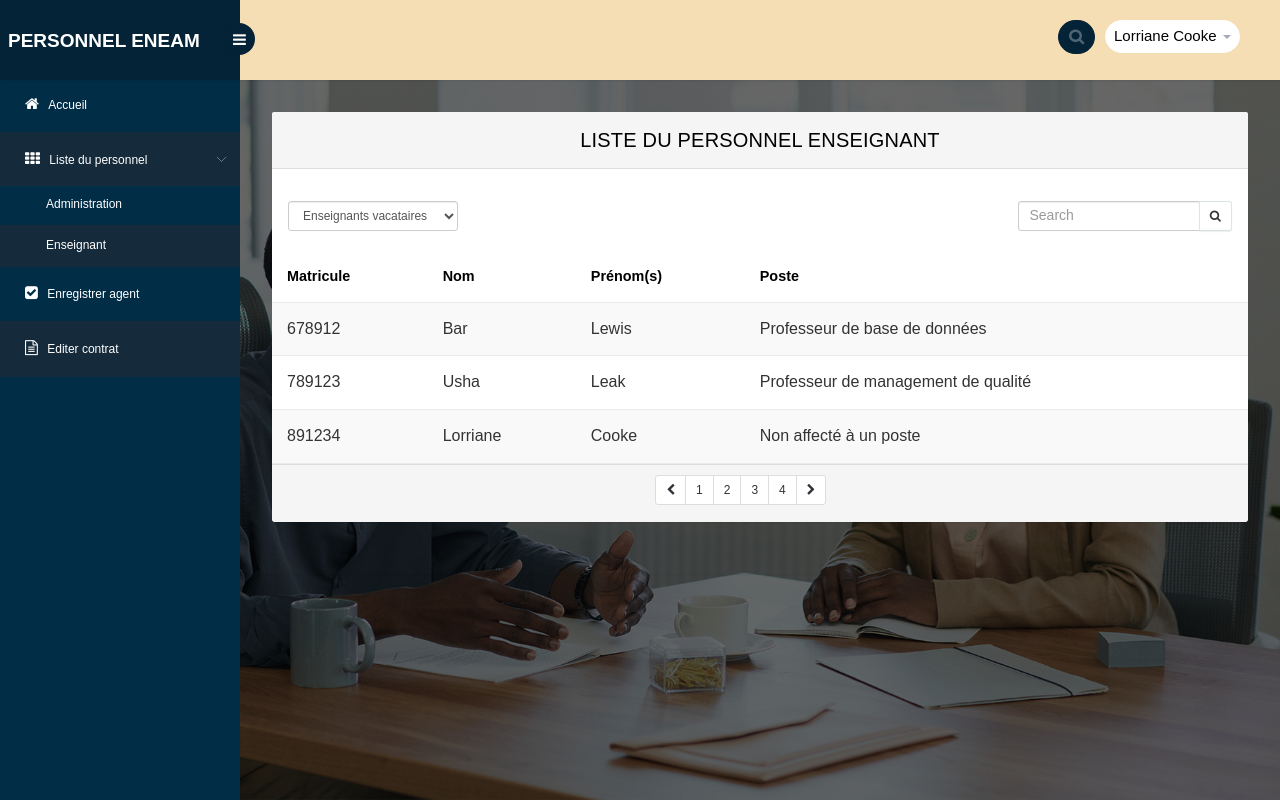
After one commit to EmmanuelNoel/pgpeneam, a PHP site: page /vacataire.php in a window 1280 px wide. The commit adds this page. Run offline with PHP 8.4, Linux system fonts and the light colour scheme; some libraries are stand-ins or nearby versions; some web fonts are replaced.

Commit message:
bref c'est fini pour aujourd'hui profitez de votre dimanche rdv demain

```diff
--- a/css/style.css
+++ b/css/style.css
@@ -26,7 +26,7 @@ ul, ol {margin: 0;}
 p {margin: 0;}
 
 .body{
-	font-family: 'PoppinsMedium', sans-serif;
+	font-family: 'PoppinsRegular', sans-serif;
     font-size: 100%;
     background: linear-gradient(to top,rgba(0, 0, 0, 0.6)50%,rgba(0, 0, 0, 0.6)50%), url(../images/bgphoto.png);
     background-size: cover;
@@ -34,7 +34,7 @@ p {margin: 0;}
 }
 
 html, body{
-    font-family: 'PoppinsMedium', sans-serif;
+    font-family: 'PoppinsRegular', sans-serif;
     font-size: 16px;
 }
 
--- /dev/null
+++ b/vacataire.php
@@ -0,0 +1,203 @@
+<!DOCTYPE html>
+<head>
+<title>Plateforme de gestion du personnel de l'ENEAM</title>
+<meta name="viewport" content="width=device-width, initial-scale=1">
+<meta http-equiv="Content-Type" content="text/html; charset=utf-8" />
+<meta name="keywords" content="Visitors Responsive web template, Bootstrap Web Templates, Flat Web Templates, Android Compatible web template,
+Smartphone Compatible web template, free webdesigns for Nokia, Samsung, LG, SonyEricsson, Motorola web design" />
+<script type="application/x-javascript"> addEventListener("load", function() { setTimeout(hideURLbar, 0); }, false); function hideURLbar(){ window.scrollTo(0,1); } </script>
+<!-- bootstrap-css -->
+<link rel="stylesheet" href="css/bootstrap.min.css" >
+<!-- //bootstrap-css -->
+<!-- Custom CSS -->
+<link href="css/style.css" rel='stylesheet' type='text/css' />
+<link href="css/style-responsive.css" rel="stylesheet"/>
+<!-- font CSS -->
+<link href='//fonts.googleapis.com/css?family=Roboto:400,100,100italic,300,300italic,400italic,500,500italic,700,700italic,900,900italic' rel='stylesheet' type='text/css'>
+<!-- font-awesome icons -->
+<link rel="stylesheet" href="css/font.css" type="text/css"/>
+<link href="css/font-awesome.css" rel="stylesheet">
+<!-- //font-awesome icons -->
+<script src="js/jquery2.0.3.min.js"></script>
+<!-- icones bootstrap -->
+<link rel="stylesheet" href="https://cdn.jsdelivr.net/npm/bootstrap-icons@1.9.1/font/bootstrap-icons.css"/>
+<link rel="stylesheet" href="bootstrap-icons-1.9.1/bootstrap-icons.css">
+</head>
+<body class="body">
+<section id="container">
+<!--header start-->
+<header class="header fixed-top clearfix">
+    <!--logo start-->
+    <div class="brand">
+        <a href="index.html" class="logo">
+            PERSONNEL ENEAM
+        </a>
+        <div class="sidebar-toggle-box">
+            <div class="fa fa-bars"></div>
+        </div>
+    </div>
+    <!--logo end-->
+    <div class="top-nav clearfix">
+        <!--search & user info start-->
+        <ul class="nav pull-right top-menu">
+            <li>
+                <input type="text" class="form-control search" placeholder=" Rechercher">
+            </li>
+            <!-- user login dropdown start-->
+        <li class="dropdown">
+            <a data-toggle="dropdown" class="dropdown-toggle" href="#">
+
+                <span class="username">Lorriane Cooke</span>
+                <b class="caret"></b>
+            </a>
+            <ul class="dropdown-menu extended logout">
+                <li><a href="profilagent.php"><i class="bi bi-person-circle"></i>Profil</a></li>
+
+                <li><a href="login.php"><i class="fa fa-sign-out"></i>Déconnexion</a></li>
+            </ul>
+        </li>
+        <!-- user login dropdown end -->
+
+        </ul>
+        <!--search & user info end-->
+    </div>
+    </header>
+    <!--header end-->
+    <!--sidebar start-->
+<aside>
+    <div id="sidebar" class="nav-collapse">
+        <!-- sidebar menu start-->
+        <div class="leftside-navigation">
+            <ul class="sidebar-menu" id="nav-accordion">
+                <li>
+                    <a href="accueil.php">
+                        <i class="fa fa-home"></i>
+                        <span>Accueil</span>
+                    </a>
+                </li>
+
+				<li class="sub-menu dcjq-parent-li">
+                    <a class="dcjq-parent active" href="javascript:;">
+                        <i class="fa fa-th"></i>
+                        <span>Liste du personnel</span>
+                    <span class="dcjq-icon"></span></a>
+                    <ul class="sub" style="display: block;">
+                        <li><a href="tableadmin.php">Administration</a></li>
+                        <li><a class="active" href="tablens.php">Enseignant</a></li>
+                    </ul>
+                </li>
+
+				<li>
+                    <a href="eagent.php">
+                        <i class="fa  fa-check-square"></i>
+                        <span>Enregistrer agent</span>
+                    </a>
+                </li>
+
+        <li>
+                    <a class="active" href="contrat.php">
+                        <i class="fa fa-file-text-o"></i>
+                        <span>Editer contrat</span>
+                    </a>
+                </li>
+            </ul>
+		</div>
+        <!-- sidebar menu end-->
+    </div>
+</aside>
+<!--sidebar end-->
+<!--main content start-->
+<section id="main-content">
+  <section class="wrapper">
+		<div class="table-agile-info">
+ <div class="panel panel-default">
+    <div class="panel-heading">
+     Liste du personnel enseignant
+    </div>
+
+    <div class="row w3-res-tb">
+      <div class="col-sm-5 m-b-xs">
+      <select class="input-sm form-control w-sm inline v-middle" onchange="location.href=''+this.options[this.selectedIndex].value+'.php';">
+        <option value="vacataire">Enseignants vacataires</option>
+        <option value="tablens">Toute la liste</option>
+        <option value="permanent">Enseignants permanents</option>
+        </select>
+      </div>
+      <div class="col-sm-4">
+      </div>
+      <div class="col-sm-3">
+        <div class="input-group">
+          <input type="text" class="input-sm form-control" placeholder="Search">
+          <span class="input-group-btn">
+            <button class="btn btn-sm btn-default" type="button"> <i class="fa fa-search"></i> </button>
+          </span>
+        </div>
+      </div>
+    </div>
+
+<!--tableau-->
+      <div class="table-responsive">
+        <table class="table table-striped b-t b-light">
+            <thead>
+                <tr>
+                  <th data-breakpoints="xs">Matricule</th>
+                  <th>Nom</th>
+                  <th>Prénom(s)</th>
+                  <th data-breakpoints="xs">Poste</th>
+                </tr>
+              </thead>
+              <tbody>
+          <tr>
+            <td>678912</td>
+            <td>Bar</td>
+            <td>Lewis</td>
+            <td>Professeur de base de données</td>
+          </tr>
+          <tr>
+            <td>789123</td>
+            <td>Usha</td>
+            <td>Leak</td>
+            <td>Professeur de management de qualité</td>
+          </tr>
+          <tr>
+            <td>891234</td>
+            <td>Lorriane</td>
+            <td>Cooke</td>
+            <td>Non affecté à un poste</td>
+          </tr>
+        </tbody>
+            </table>
+      </div>
+<!--footer tableau-->
+<footer class="panel-footer">
+        <div class="row">
+
+          <div class="col-sm-7 text-right text-center-xs">
+            <ul class="pagination pagination-sm m-t-none m-b-none">
+              <li><a href=""><i class="fa fa-chevron-left"></i></a></li>
+              <li><a href="">1</a></li>
+              <li><a href="">2</a></li>
+              <li><a href="">3</a></li>
+              <li><a href="">4</a></li>
+              <li><a href=""><i class="fa fa-chevron-right"></i></a></li>
+            </ul>
+          </div>
+        </div>
+      </footer>
+
+    </div>
+  </div>
+  </section>
+
+</section>
+<!--main content end-->
+</section>
+<script src="js/bootstrap.js"></script>
+<script src="js/jquery.dcjqaccordion.2.7.js"></script>
+<script src="js/scripts.js"></script>
+<script src="js/jquery.slimscroll.js"></script>
+<script src="js/jquery.nicescroll.js"></script>
+<!--[if lte IE 8]><script language="javascript" type="text/javascript" src="js/flot-chart/excanvas.min.js"></script><![endif]-->
+<script src="js/jquery.scrollTo.js"></script>
+</body>
+</html>
```
